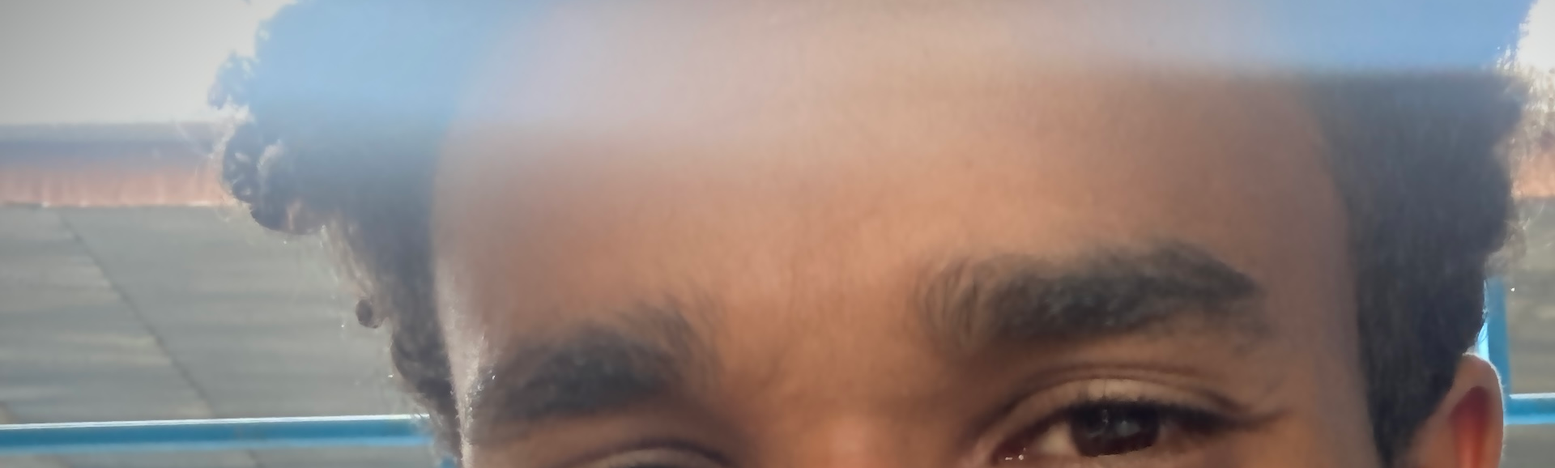
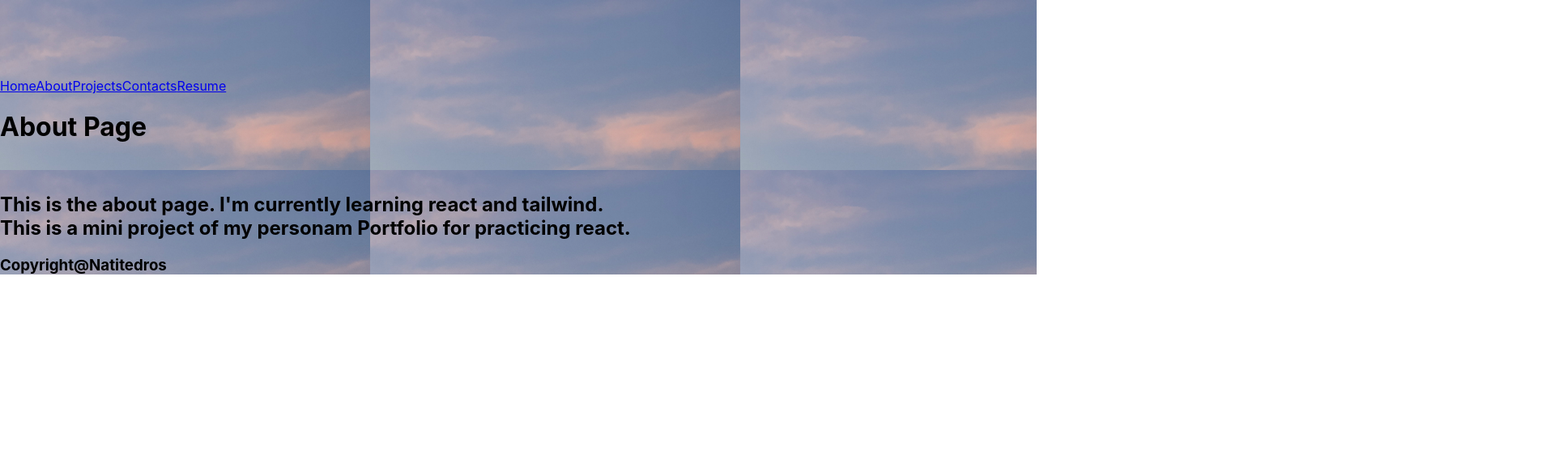
Before and after one commit to natitedros/React-Tailwind-portfolio, a React (Create React App) app: page /about in a window 1280 px wide. Shown: the part 420-998 px from the top of the page at 81% size, 1920 px wide, since content can reach past the window. After the commit the page ends 800 px from the top, so only its background shows below. Built offline with nearby package versions, Linux system fonts and the light colour scheme.

Commit message:
added typography and logo

```diff
--- a/src/About.js
+++ b/src/About.js
@@ -1,23 +1,14 @@
 const About = () => {
     return (
-        <div className="p-4">
-            <h1 className="text-3xl font-bold">
+        <div className="p-4 text-3xl">
+            <h1 className="font-bold">
                 About Page
             </h1>
-            <p>
-            What is Lorem Ipsum?
-Lorem Ipsum is simply dummy text of the printing and typesetting industry. Lorem Ipsum has been the industry's standard dummy text ever since the 1500s, when an unknown printer took a galley of type and scrambled it to make a type specimen book. It has survived not only five centuries, but also the leap into electronic typesetting, remaining essentially unchanged. It was popularised in the 1960s with the release of Letraset sheets containing Lorem Ipsum passages, and more recently with desktop publishing software like Aldus PageMaker including versions of Lorem Ipsum.
-Why do we use it?
-It is a long established fact that a reader will be distracted by the readable content of a page when looking at its layout. The point of using Lorem Ipsum is that it has a more-or-less normal distribution of letters, as opposed to using 'Content here, content here', making it look like readable English. Many desktop publishing packages and web page editors now use Lorem Ipsum as their default model text, and a search for 'lorem ipsum' will uncover many web sites still in their infancy. Various versions have evolved over the years, sometimes by accident, sometimes on purpose (injected humour and the like).
-
-Where does it come from?
-Contrary to popular belief, Lorem Ipsum is not simply random text. It has roots in a piece of classical Latin literature from 45 BC, making it over 2000 years old. Richard McClintock, a Latin professor at Hampden-Sydney College in Virginia, looked up one of the more obscure Latin words, consectetur, from a Lorem Ipsum passage, and going through the cites of the word in classical literature, discovered the undoubtable source. Lorem Ipsum comes from sections 1.10.32 and 1.10.33 of "de Finibus Bonorum et Malorum" (The Extremes of Good and Evil) by Cicero, written in 45 BC. This book is a treatise on the theory of ethics, very popular during the Renaissance. The first line of Lorem Ipsum, "Lorem ipsum dolor sit amet..", comes from a line in section 1.10.32.
-
-The standard chunk of Lorem Ipsum used since the 1500s is reproduced below for those interested. Sections 1.10.32 and 1.10.33 from "de Finibus Bonorum et Malorum" by Cicero are also reproduced in their exact original form, accompanied by English versions from the 1914 translation by H. Rackham.
-
-Where can I get some?
-There are many variations of passages of Lorem Ipsum available, but the majority have suffered alteration in some form, by injected humour, or randomised words which don't look even slightly believable. If you are going to use a passage of Lorem Ipsum, you need to be sure there isn't anything embarrassing hidden in the middle of text. All the Lorem Ipsum generators on the Internet tend to repeat predefined chunks as necessary, making this the first true generator on the Internet. It uses a dictionary of over 200 Latin words, combined with a handful of model sentence structures, to generate Lorem Ipsum which looks reasonable. The generated Lorem Ipsum is therefore always free from repetition, injected humour, or non-characteristic words etc.
-            </p>
+            <br />
+            <h2>
+                This is the about page. I'm currently learning react and tailwind. <br />
+                This is a mini project of my personam Portfolio for practicing react.
+            </h2>
         </div>
     );
 }
--- a/src/App.js
+++ b/src/App.js
@@ -14,7 +14,7 @@ function App() {
   const bg = (6 < hours < 18) ? dayBg : nightBg;
   return (
     <Router>
-      <div className="h-screen bg-cover font-serif" style={{ backgroundImage:`url(${bg})`}}>
+      <div className="h-screen bg-cover font-sans" style={{ backgroundImage:`url(${bg})`}}>
         < Navbar />
         <div>
           <Switch>
--- a/src/Contents.js
+++ b/src/Contents.js
@@ -1,9 +1,13 @@
+import { Typography, IconButton } from "@material-tailwind/react";
+
 const Contents = ({project}) =>{
     return (
-        <div>
-            <h1>{project.title}</h1>
-            <div>{project.description}</div>
-            <div>{project.link}</div>
+        <div className="p-7 font-sans">
+            <Typography variant="h3">{project.title}</Typography>
+            <br />
+            <Typography variant="h6">{project.description}</Typography>
+            <br />
+            <a href={project.link}><Typography variant='h5' color="blue">Go to Repo</Typography></a>
         </div>
     );
 }
--- a/src/Navbar.js
+++ b/src/Navbar.js
@@ -1,11 +1,11 @@
 import { Link } from "react-router-dom/cjs/react-router-dom.min";
-import logo from './images/logo.jpg';
+import logo from './images/logo2.png';
 import { Avatar } from "@material-tailwind/react";
 
 const Navbar = () => {
     return (
         <nav className="shadow-md p-3 flex justify-between">
-            <Avatar src={logo} variant="circular" size="xl" className="ml-6"/>
+            <Avatar src={logo} variant="circular" size="xxl" className="ml-6"/>
             <div className="flex items-center justify-end p-3 lg:px-8 text-2xl">
                     <Link to="/" className="m-1.5 p-1.5">Home</Link>
                     <Link to="/about" className="m-1.5 p-1.5">About</Link>
--- a/src/Projects.js
+++ b/src/Projects.js
@@ -1,5 +1,6 @@
 import { useState } from "react";
 import Contents from "./Contents";
+import { Typography } from "@material-tailwind/react";
 
 const Projects = () => {
     const [open, setOpen] = useState(true);
@@ -22,7 +23,7 @@ const sideBar = [];
 for (let i = 0; i < projects.length; i++){
     sideBar.push(
         <div className={`${(selected !== i) && "shadow-md shadow-slate-500"} flex justify-center p-3`} onClick={()=>{ setSelected(i)}}>
-            <h1>{projects[i].title}</h1>
+            <Typography variant="h4">{projects[i].title}</Typography>
         </div>
     )
 }
```
Also changed, not shown: src/images/logo2.png (added).
